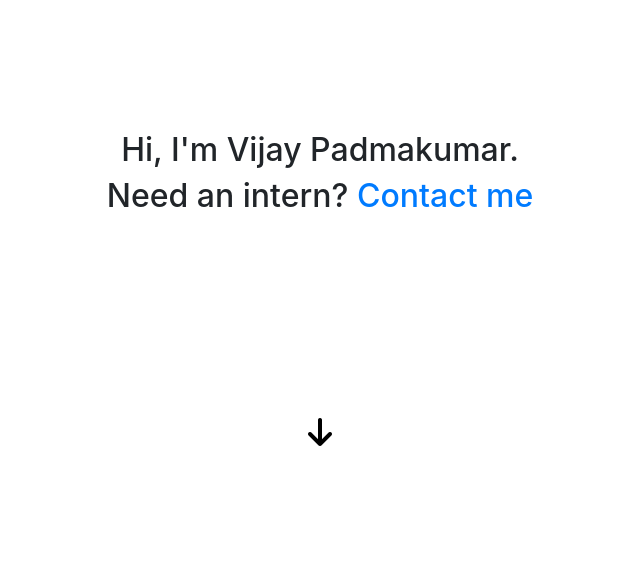
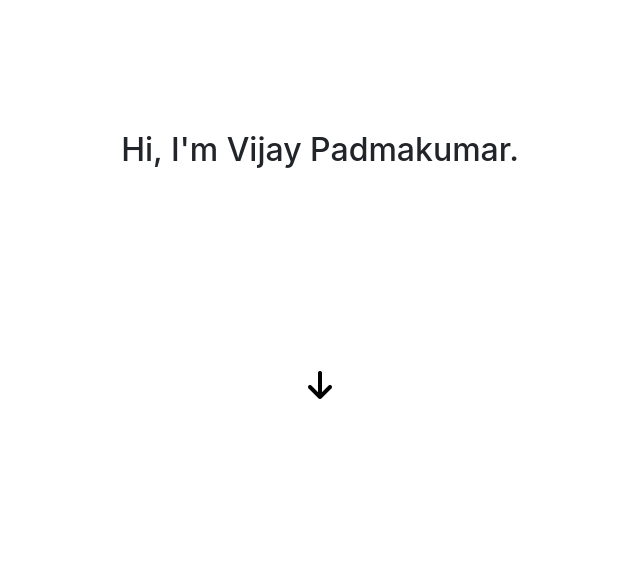
Before and after one commit to vijaypadmakumar/personal-website, a plain HTML site: page index.html in a window 1280 px wide. Shown: the part 237-800 px from the top of the page, without its empty margins (320-960 px from the left). Drawn offline with nearby package versions, Linux system fonts and the light colour scheme.

Commit message:
fixed landing page message error

```diff
--- a/index.html
+++ b/index.html
@@ -25,7 +25,6 @@
     <section id="landing">
         <div class="animated-box">
             <h2>Hi, I'm Vijay Padmakumar.</h2>
-            <h2>Need an intern? <a href="mailto:vijaypadmakumar@outlook.com">Contact me</a></h2>
         </div>
         <br>
         <a href="#education"><i class="fas fa-arrow-down"></i></a>
```
